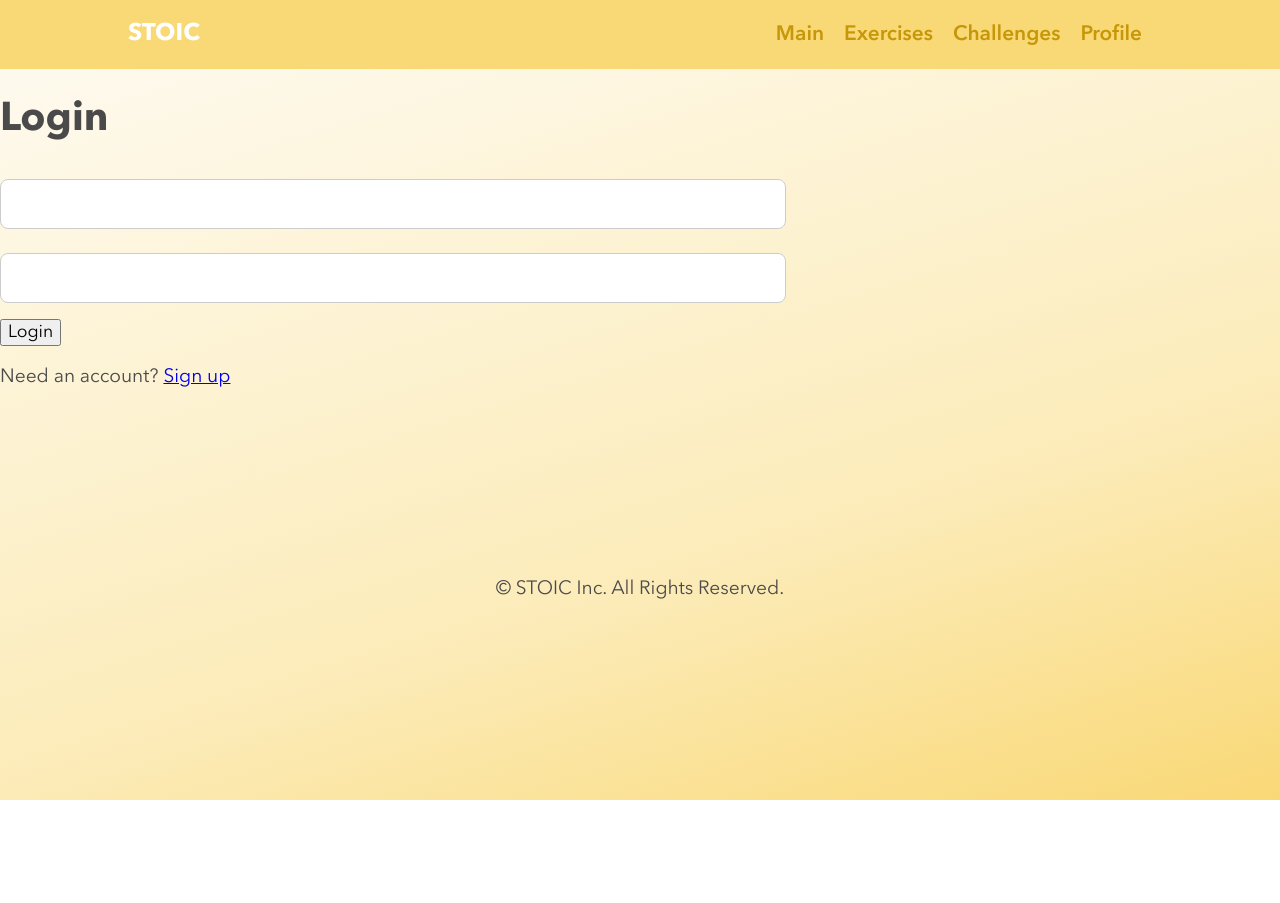
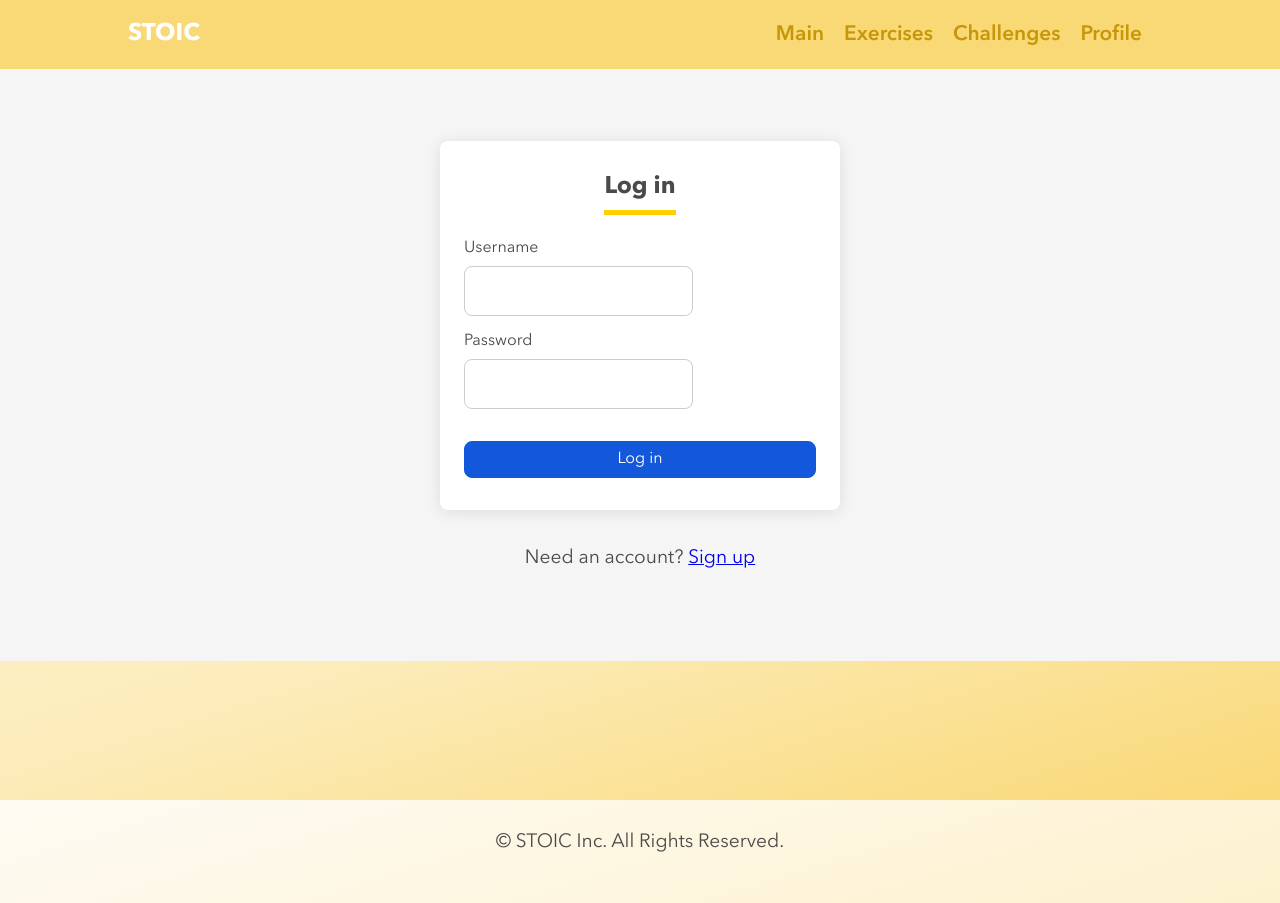
Before and after one commit to tatianaTun/tatiana-tun-stoic-frontend, a React (Create React App) app: page /login in a window 1280 px wide. Before the commit the page ends 800 px from the top, so only its background shows below. Built offline with nearby package versions, Linux system fonts and the light colour scheme.

Commit message:
Added full styling for signup and login pages. Additional minor  styling on other pages

```diff
--- a/src/pages/ChallengePage/ChallengePage.js
+++ b/src/pages/ChallengePage/ChallengePage.js
@@ -88,7 +88,7 @@ function ChallengePage() {
   const updateDaysCount = async (daysDone, statusChallenge) => {
     let status = "In Progress";
     if (!statusChallenge && daysDone === 0) {
-      status = "Not Started";
+      status = "Start";
     }
     try {
       const requestUrl = `${baseURL}/challenges/${user.id}/${challenge.id}/progress`;
--- a/src/pages/ExercisePage/ExercisePage.scss
+++ b/src/pages/ExercisePage/ExercisePage.scss
@@ -31,6 +31,10 @@
     background-color: $color-primary-light;
     font-weight:bold;
     margin:30px 0;
+
+    &:hover {
+      border-bottom:2px solid $color-secondary-dark;
+    }
   }
 
   &__feedback{
--- a/src/pages/LoginPage/LoginPage.js
+++ b/src/pages/LoginPage/LoginPage.js
@@ -1,3 +1,4 @@
+import "./LoginPage.scss";
 import axios from "axios";
 import { baseURL } from "../../consts";
 import { useState } from "react";
@@ -29,21 +30,21 @@ function LoginPage() {
 
   return (
     <>
-      <div>
-        <h1>Login</h1>
-        <form onSubmit={handleLogin}>
-          <Input type="text" name="username" />
-          <Input type="password" name="password" />
+      <div className="login-page">
+      <form className="login" onSubmit={handleLogin}>
+        <h1 className="login__title">Log in</h1>
 
-          <button type="submit" className="btn btn-primary">
-            Login
-          </button>
+        <Input type="text" name="username" label="Username" />
+        <Input type="password" name="password" label="Password" />
 
-          {error && <div className="login__message">{error}</div>}
-        </form>
-        <p>
-          Need an account? <Link to="/signup">Sign up</Link>
-        </p>
+        <button className="login__button">Log in</button>
+
+        {error && <div className="login__message">{error}</div>}
+      </form>
+
+      <p>
+        Need an account? <Link to="/signup">Sign up</Link>
+      </p>
       </div>
     </>
   );
--- /dev/null
+++ b/src/pages/LoginPage/LoginPage.scss
@@ -0,0 +1,53 @@
+.login-page {
+    background-color: #f5f5f5;
+    min-height: 70vh;
+    display: flex;
+    flex-direction: column;
+    justify-content: center;
+    align-items: center;
+    padding: 1rem;
+}
+
+.login {
+    display: flex;
+    flex-direction: column;
+    width: 22rem;
+    box-shadow: 0 2px 16px rgba(0, 0, 0, 0.1);
+    background-color: #fff;
+    border-radius: 0.5rem;
+    padding: 2rem 1.5rem;
+    margin-bottom: 1rem;
+
+    &__title {
+        margin-top: 0;
+        margin-bottom: 1.5rem;
+
+        text-align: center;
+        font-size: 1.5rem;
+        border-bottom: 5px solid #ffcf00;
+        padding-bottom: 0.5rem;
+        align-self: center;
+    }
+
+    &__button {
+        margin-top: 1rem;
+        background-color: #1358db;
+        border: 1px solid #1358db;
+        color: #fff;
+        border-radius: 0.5rem;
+        padding: 0.5rem;
+        font-size: inherit;
+        cursor: pointer;
+        transition: background-color 0.15s;
+
+        &:hover {
+            background-color: #003fc2;
+        }
+    }
+
+    &__message {
+        border-left: 5px solid #ddd;
+        padding: 0.75rem;
+        margin-top: 2rem;
+    }
+}
--- a/src/pages/SignupPage/SignupPage.js
+++ b/src/pages/SignupPage/SignupPage.js
@@ -1,3 +1,4 @@
+import "./SignupPage.scss";
 import axios from "axios";
 import { baseURL } from "../../consts";
 import { useState } from "react";
@@ -33,14 +34,14 @@ function SignupPage() {
   return (
     <>
       {" "}
-      <div>
-        <form onSubmit={handleSignup}>
-          <h1>Sign Up</h1>
+      <div className="signup-page">
+        <form onSubmit={handleSignup} className="signup">
+          <h1 className="signup__title">Sign Up</h1>
           <Input type="text" name="username" label="Username" />
           <Input type="text" name="name" label="Name" />
           <Input type="password" name="password" label="Password" />
 
-          <button type="submit" className="btn btn-primary">Signup</button>
+          <button type="submit" className="signup__button">Signup</button>
 
           {success && <div className="signup__message">Signed up!</div>}
           {error && <div className="signup__message">{error}</div>}
--- /dev/null
+++ b/src/pages/SignupPage/SignupPage.scss
@@ -0,0 +1,53 @@
+.signup-page {
+    background-color: #f5f5f5;
+    min-height: 70vh;
+    display: flex;
+    flex-direction: column;
+    justify-content: center;
+    align-items: center;
+    padding: 1rem;
+}
+
+.signup {
+    display: flex;
+    flex-direction: column;
+    width: 22rem;
+    box-shadow: 0 2px 16px rgba(0, 0, 0, 0.1);
+    background-color: #fff;
+    border-radius: 0.5rem;
+    padding: 2rem 1.5rem;
+    margin-bottom: 1rem;
+
+    &__title {
+        margin-top: 0;
+        margin-bottom: 1.5rem;
+        text-align: center;
+        font-size: 1.5rem;
+        border-bottom: 5px solid #ffcf00;
+        padding-bottom: 0.5rem;
+        align-self: center;
+    }
+
+    &__button {
+        margin-top: 1rem;
+
+        background-color: #1358db;
+        border: 1px solid #1358db;
+        color: #fff;
+        border-radius: 0.5rem;
+        padding: 0.5rem;
+        font-size: inherit;
+        cursor: pointer;
+        transition: background-color 0.15s;
+
+        &:hover {
+            background-color: #003fc2;
+        }
+    }
+
+    &__message {
+        border-left: 5px solid #ddd;
+        padding: 0.75rem;
+        margin-top: 2rem;
+    }
+}
```
